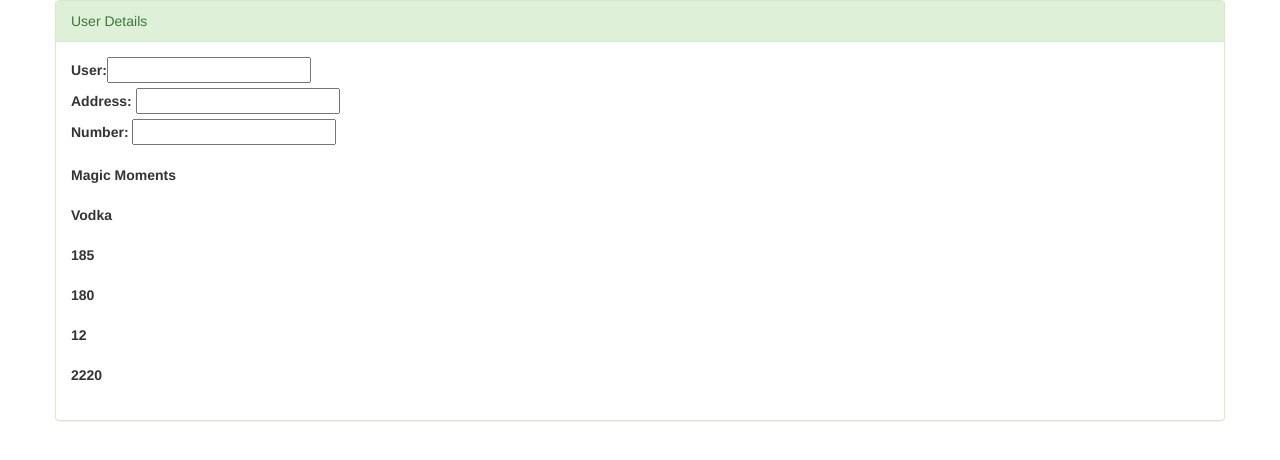
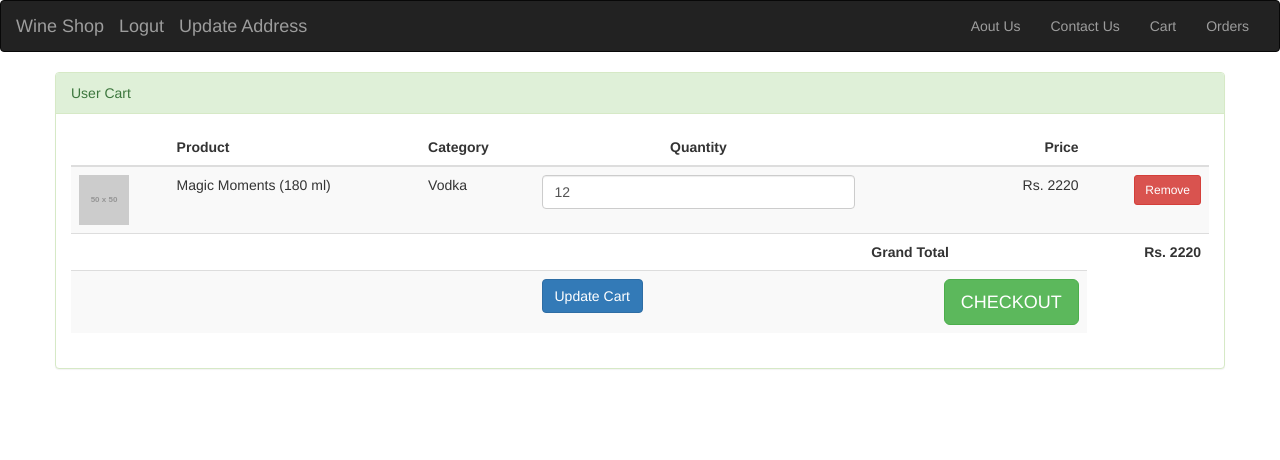
Before and after one commit to Blank619/WineShop, a Django app: page /view_cart in a window 1280 px wide. Shown: the top 460 px of the page. Run offline with Django 3.2, Linux system fonts and the light colour scheme; a user stored in the database is signed in; data comes from the database, SQL or seed files in the repository; grey boxes labelled with a size stand in for pictures from a placeholder-image service; some libraries are stand-ins or nearby versions.

Commit message:
-added base html -cart UI

```diff
--- a/Wineshop/Wineshop/settings.py
+++ b/Wineshop/Wineshop/settings.py
@@ -25,7 +25,7 @@ SECRET_KEY = 't1t+4q*))=*1s_zd^ke**4766--uf66xb34a*2rae-(w(=g82t'
 # SECURITY WARNING: don't run with debug turned on in production!
 DEBUG = True
 
-ALLOWED_HOSTS = []
+ALLOWED_HOSTS = ['*']
 
 
 # Application definition
--- /dev/null
+++ b/Wineshop/home/templates/base.html
@@ -0,0 +1,46 @@
+<!DOCTYPE html>
+
+<html lang="en" dir="ltr">
+  <head>
+    <meta charset="utf-8">
+    <meta name="viewport" content="width=device-width, initial-scale=1">
+    <link rel="stylesheet" href="https://maxcdn.bootstrapcdn.com/bootstrap/3.4.1/css/bootstrap.min.css">
+    <script src="https://maxcdn.bootstrapcdn.com/bootstrap/3.4.1/js/bootstrap.min.js"></script>
+
+  </head>
+  <body>
+
+    <nav class="navbar navbar-inverse">
+  <div class="container-fluid">
+    <div class="navbar-header">
+      <button type="button" class="navbar-toggle" data-toggle="collapse" data-target="#myNavbar">
+        <span class="icon-bar"></span>
+        <span class="icon-bar"></span>
+        <span class="icon-bar"></span>
+      </button>
+      <a class="navbar-brand" href="#">Wine Shop</a>
+      {% if user.is_authenticated %}
+      <a class="navbar-brand" href="#">Logut</a>
+      <a class="navbar-brand"href="Update_address">Update Address</a>
+      {% else %}
+
+        <a class="navbar-brand" href="#">Login</a>
+        <a class="navbar-brand" href="#">Register</a>
+      {% endif %}
+
+    </div>
+    <div class="collapse navbar-collapse" id="myNavbar">
+      <ul class="nav navbar-nav navbar-right">
+        <li><a href="#">Aout Us</a></li>
+        <li><a href="#">Contact Us</a></li>
+        <li><a href="#">Cart</a></li>
+        <li></li>
+        <li><a href="#">Orders</a></li>
+      </ul>
+    </div>
+  </div>
+</nav>
+{% block content %}
+{% endblock %}
+  </body>
+</html>
--- a/Wineshop/home/templates/viewcart.html
+++ b/Wineshop/home/templates/viewcart.html
@@ -1,4 +1,6 @@
+{% extends 'base.html' %}
 <!DOCTYPE html>
+            {% block content %}
 <html lang="en" dir="ltr">
   <head>
     <meta charset="utf-8">
@@ -6,44 +8,69 @@
     <link rel="stylesheet" href="https://maxcdn.bootstrapcdn.com/bootstrap/3.4.1/css/bootstrap.min.css">
     <script src="https://ajax.googleapis.com/ajax/libs/jquery/3.5.1/jquery.min.js"></script>
     <script src="https://maxcdn.bootstrapcdn.com/bootstrap/3.4.1/js/bootstrap.min.js"></script>
+    <script>
+      $(function(){
+      if({{total}} < 2000){
+        $('#checkout').prop('disabled', true);
+        $('#cartval').display = "block";
+      }
+      else {
+        $('#cartval').hide();
+      }
+    });
+    </script>
   </head>
   <body>
     <div class="container">
       <div class="row">
-        {% block content %}
-        {% for i,j in data.items %}
         <div class="panel panel-success">
-        <div class="panel-heading">User Details</div>
+        <div class="panel-heading">User Cart</div>
         <div class="panel-body">
-          <div class="form-group">
-            <label for="">User:<input type="text" name="" value="">  </label><br>
-            <label for="">Address: <input type="text" name="" value=""> </label><br>
-            <label for="">Number:  <input type="text" name="" value=""></label><br>
-           </div>
-           {% for k in j %}
-           <div class="form-group">
-            <label for=""> {{k}}<br>
-              </div>
+           <div class="table-responsive">
+             <table class="table table-striped">
+               <thead>
+                        <tr>
+                            <th scope="col"> </th>
+                            <th scope="col">Product</th>
+                            <th scope="col">Category</th>
+                            <th scope="col" class="text-center">Quantity</th>
+                            <th scope="col" class="text-right">Price</th>
+                            <th> </th>
+                        </tr>
+              </thead>
+              {% for i,j in data.items %}
+              <tr>
+                <td><img src="https://dummyimage.com/50x50/55595c/fff" /></td>
+                <td>{{j.0}} ({{j.3}} ml)</td>
+                <td>{{j.1}}</td>
+                <td><input class="form-control" type="text" value="{{j.4}}"/></td>
+                <td class="text-right">Rs. {{j.5}}</td>
+                <td class="text-right"><button class="btn btn-sm btn-danger" id="{{i}}"> Remove</button> </td>
+              </tr>
+          {% endfor %}
+              <tr>
+                <td></td>
+                <td></td>
+                <td></td>
+                <td></td>
+                <td><strong>Grand Total</strong></td>
+                <td class="text-right"><strong>Rs. {{total}}</strong></td>
+              </tr>
+              <tr>
+                <td></td>
+                <td></td>
+                <td></td>
+                <td><button type="button" name="Update" id="Update" class="btn btn-primary"> Update Cart</button></td>
+                <td class="text-right"><button type="button" name="checkout" id="checkout" class="btn btn-lg  btn-success text-uppercase"> Checkout </button>
+                  <div class="text-danger">
+                    <span id="cartval"> Cart value must be Rs 2000 or more.</span>
+                  </div>
+                </td>
+              </tr>
+             </table>
+            </div>
+          </div>
 
-                 {% endfor %}
-
-
-
-        </div>
-
-
-      </div>
-
-
-
-
-              {% endfor %}
-
-        {% endblock %}
-
-
-
-      </div>
-
+            {% endblock %}
   </body>
 </html>
```
Also changed, not shown: Wineshop/home/templates/home.html (+3 -34 lines).
